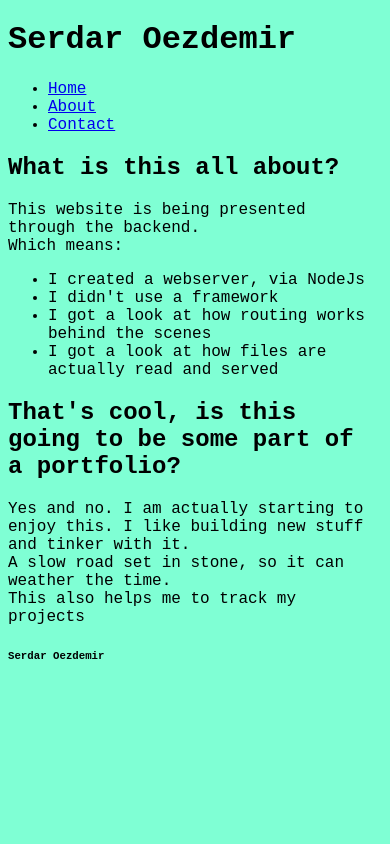
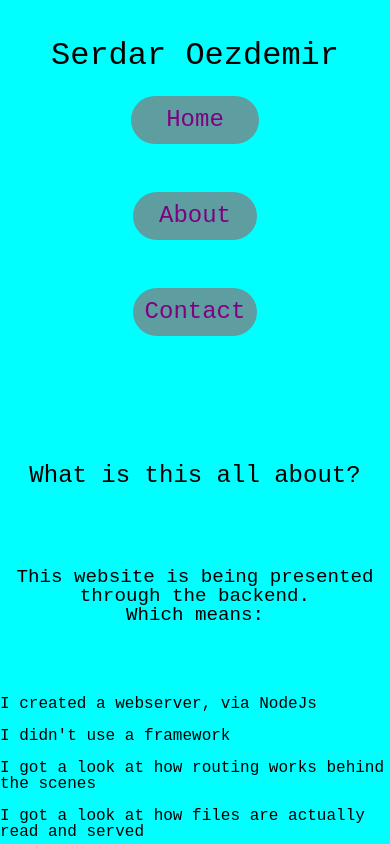
Before and after one commit to Soezdemir23/Basic-Website-Backend, a website: page public/about.html in a window 390 px wide. Shown: the top 844 px of the page. Drawn offline with Linux system fonts and the light colour scheme.

Commit message:
refactor (main, ui): Reworked the website by using mobile first design. time to upload it

```diff
--- a/public/style/main.css
+++ b/public/style/main.css
@@ -1,4 +1,223 @@
+/*Let's start with a reset*/
+/* http://meyerweb.com/eric/tools/css/reset/
+   v2.0 | 20110126
+   License: none (public domain)
+*/
+
+html, body, div, span, applet, object, iframe,
+h1, h2, h3, h4, h5, h6, p, blockquote, pre,
+a, abbr, acronym, address, big, cite, code,
+del, dfn, em, img, ins, kbd, q, s, samp,
+small, strike, strong, sub, sup, tt, var,
+b, u, i, center,
+dl, dt, dd, ol, ul, li,
+fieldset, form, label, legend,
+table, caption, tbody, tfoot, thead, tr, th, td,
+article, aside, canvas, details, embed,
+figure, figcaption, footer, header, hgroup,
+menu, nav, output, ruby, section, summary,
+time, mark, audio, video {
+	margin: 0;
+	padding: 0;
+	border: 0;
+	font-size: 100%;
+	font: inherit;
+	vertical-align: baseline;
+}
+/* HTML5 display-role reset for older browsers */
+article, aside, details, figcaption, figure,
+footer, header, hgroup, menu, nav, section {
+	display: block;
+}
 body {
-    background-color: aquamarine;
+	line-height: 1;
+}
+ol, ul {
+	list-style: none;
+}
+blockquote, q {
+	quotes: none;
+}
+blockquote:before, blockquote:after,
+q:before, q:after {
+	content: '';
+	content: none;
+}
+table {
+	border-collapse: collapse;
+	border-spacing: 0;
+}
+
+
+/*Let's start with how to manage the website:
+    I really do not care about where it stops.
+    BUUUT the footer should stick to the ground
+    Then, I want to make the website viewable by the mobile phone
+
+    */
+
+/*Added the change to the a I can change*/
+html,body {
+    height: 100%;
+}
+
+body > footer {
+    position: sticky;
+    top: 100vh;
+
+}
+body {
+    display: flex;
+    flex-direction: column;
     font-family: 'Courier New', Courier, monospace;
+    background-color: aqua;
 }
+
+
+a {
+    text-decoration: none;
+    color: purple;
+}
+a:active {
+    color: turquoise
+}
+
+/*overwritten if width is less than 480px*/
+@media screen and (max-width: 480px) {
+
+    /*I REALLY like how you can stick the footer to the ground like this*/
+    header {
+        display: flex;
+        flex-direction: column;
+        align-items: center;
+        padding-top: 1em;
+        padding-bottom: 2em;
+        gap: 1.5em;
+    }
+
+    header > h1 {
+        font-size: xx-large;
+    }
+    header > nav > ul {
+        display: flex;
+        flex-direction: column;
+        align-items: center;
+        gap: 1em;
+    }
+
+    header > nav > ul > li {
+        padding: 0.5em;
+    }
+
+    section {
+        display: flex;
+        flex-direction: column;
+        gap: 2em;
+        align-items: center;
+        justify-content: center;
+        padding-bottom: 2em;
+        padding-top: 4em;
+    }
+
+    section>h2 {
+        text-align: center;
+        font-size: xx-large;
+    }
+    section>p {
+        text-align: center;
+        font-size: larger;
+    }
+
+
+    /*avg looks for the header??*/
+header > nav > ul>li:first-child {
+    padding-left: 1.45em;
+    padding-right: 1.45em;
+}
+header > nav > ul>li:nth-child(2){
+    padding-left: 1.1em;
+    padding-right: 1.1em;
+}
+
+}
+
+header {
+    display: flex;
+    justify-content: space-between;
+    align-items: center;
+    padding: 2.5em 1em 4em 1em;
+}
+
+header > h1 {
+    font-size: xx-large;
+}
+
+header > nav > ul {
+    display: flex;
+    gap: 3em;
+}
+
+
+header > nav > ul > li {
+    background-color: cadetblue;
+    border-radius: 24px;
+    cursor: pointer;
+    font-size: x-large;
+}
+
+header > nav > ul > li {
+    padding: 0.5em;
+}
+
+header > nav > ul > li:active {
+    background-color: black;
+}
+
+section {
+    display: flex;
+    flex-direction: column;
+    justify-content: center;
+    align-items: center;
+    padding-bottom: 3em;
+}
+
+section > h2 {
+    font-size: x-large;
+    padding-bottom: 2em;
+}
+section > p {
+    padding-bottom: 2em;
+}
+
+section > ul {
+    padding-bottom: ;
+}
+article {
+    display: flex;
+    flex-direction: column;
+    gap: 3em;
+}
+
+/*Article in "about"*/
+article > section > ul {
+    display: flex;
+    flex-direction: column;
+    gap: 1em;
+}
+article > section {
+    display: flex;
+    flex-direction: column;
+    justify-content: center;
+    align-items: center;
+}
+
+article > section  > h2 {
+    text-align: center;
+}
+
+article > section > p {
+    text-align: center;
+}
+footer {
+    text-align: center;
+}
```
Also changed, not shown: public/about.html (+1 -1 lines), public/index.html (+1 -1 lines).
